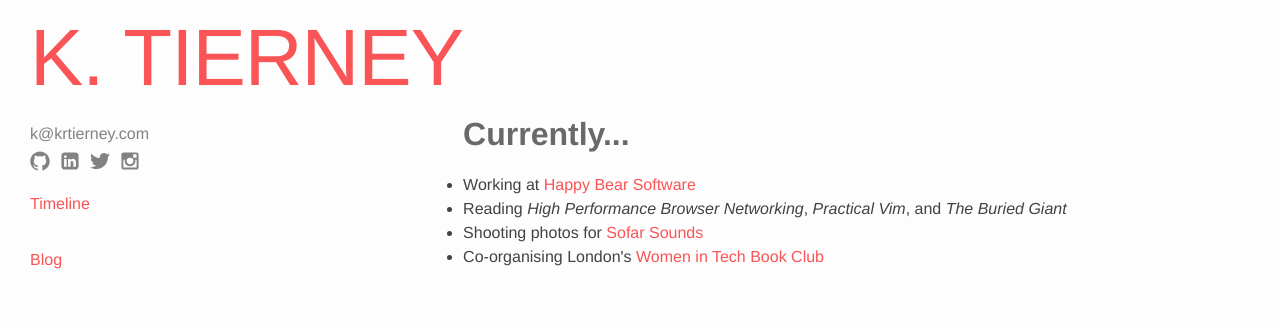
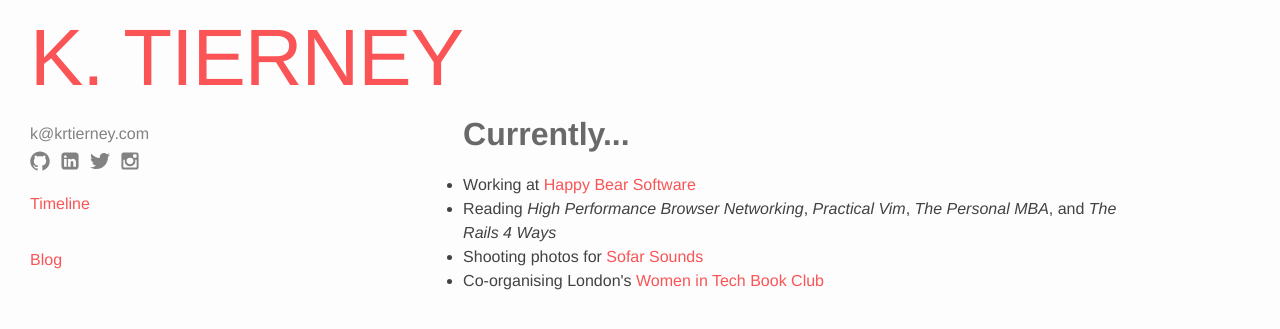
Before and after one commit to krtierney/krtierney.github.io, a Jekyll site: the page built from index.md, in a window 1280 px wide. Shown: the top 329 px of the page. Built offline with Jekyll 4.4.1, drawn with Linux system fonts in a browser that asks for light colours.

Commit message:
Updating current reading list

```diff
--- a/_layouts/home.html
+++ b/_layouts/home.html
@@ -8,8 +8,7 @@ layout: default
   <ul>
     <li>Working at <a href="https://www.happybearsoftware.com">Happy Bear Software</a></li>
     <li>Reading <em>High Performance Browser Networking</em>, <em>Practical
-        Vim</em>, and <em>The
-        Buried Giant</em></li>
+        Vim</em>, <em>The Personal MBA</em>, and <em>The Rails 4 Ways</em></li>
     <li>Shooting photos for <a href="https://www.sofarsounds.com">Sofar
         Sounds</a></li>
     <li>Co-organising London's <a href="https://www.meetup.com/Women-in-Tech-Book-Club/">Women in Tech Book Club</a></li>
```
